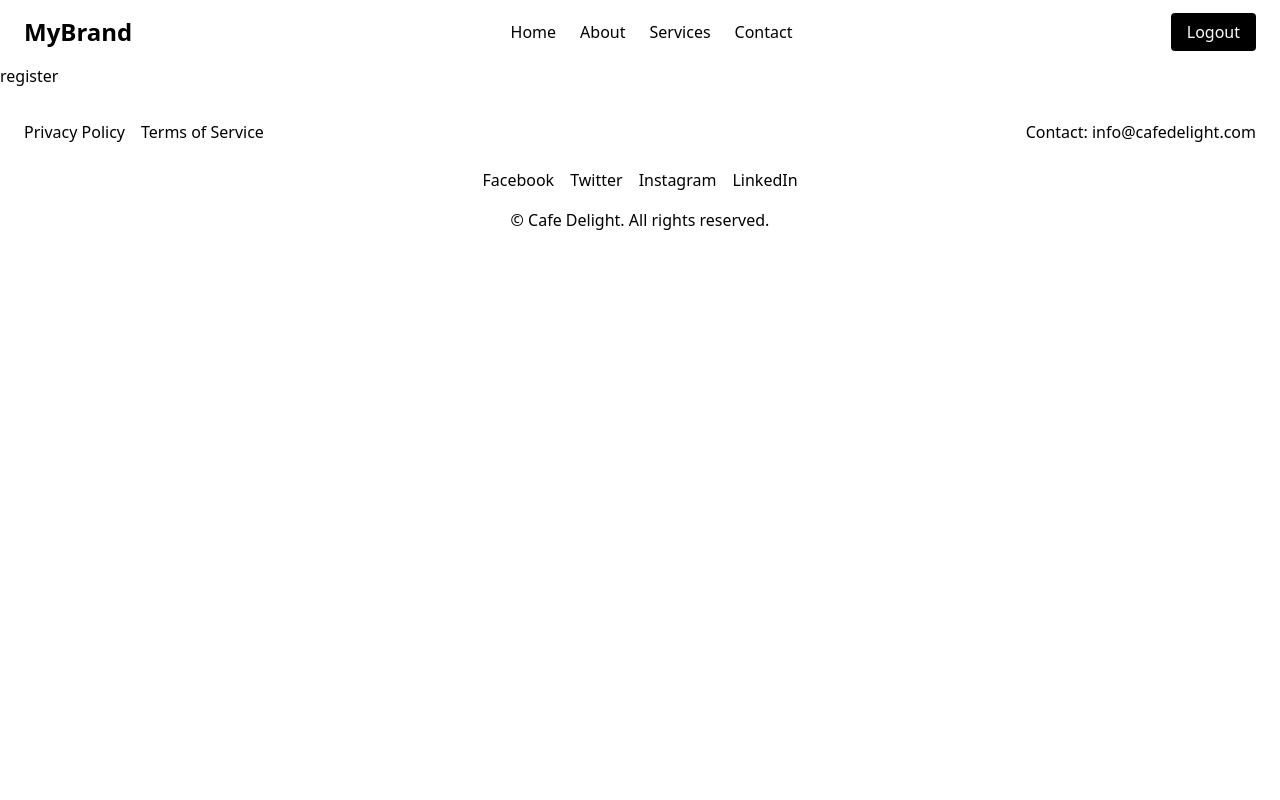
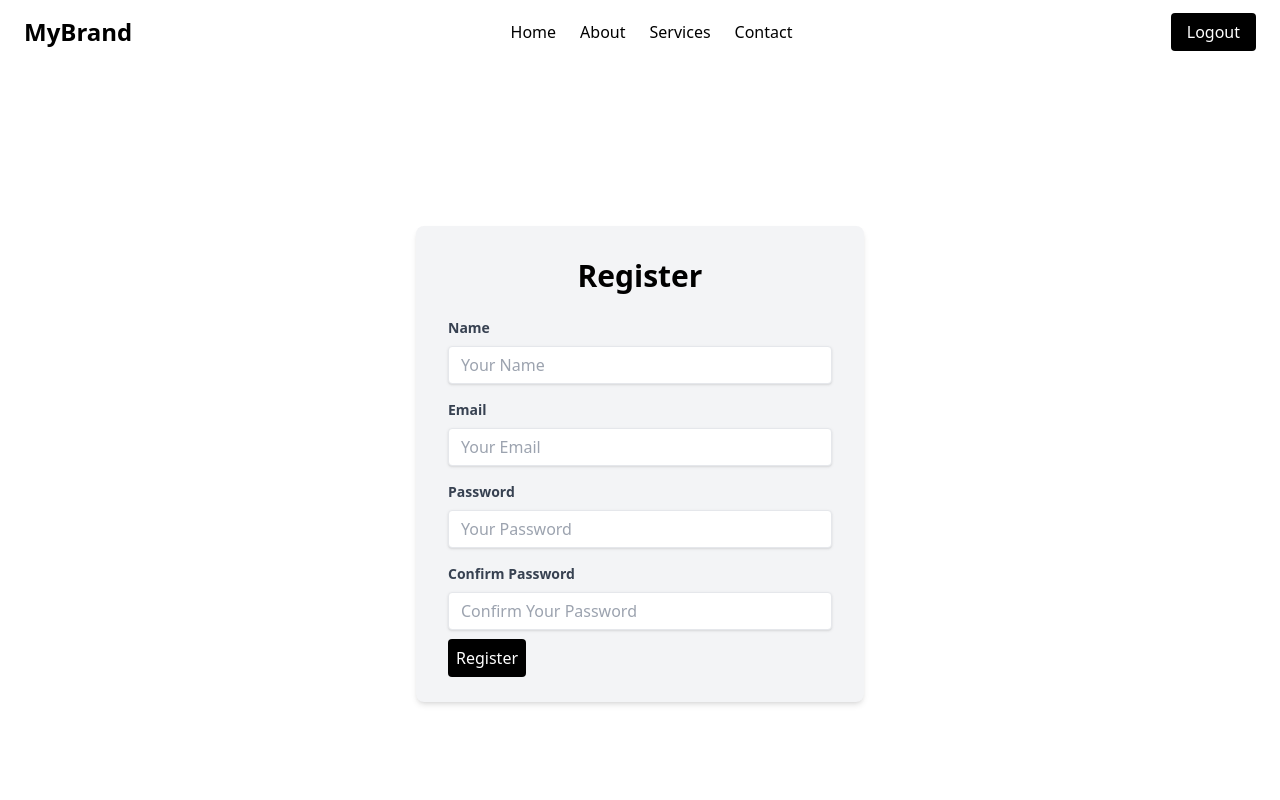
Before and after one commit to AvinashMarkad/Next-Js, a Next.js app in the folder my-app/: page /register in a window 1280 px wide. Shown: the top 800 px of the page. Built offline with nearby package versions, Linux system fonts and the light colour scheme.

Commit message:
register page

```diff
--- a/my-app/src/app/(auth)/register/page.tsx
+++ b/my-app/src/app/(auth)/register/page.tsx
@@ -1,7 +1,60 @@
-export default function register(){
-    return(
-        <div>
-            <h1>register</h1>
-        </div>
+export default function Register() {
+    return (
+        <section className="flex items-center justify-center min-h-screen bg-white p-6">
+            <div className="max-w-md w-full bg-gray-100 rounded-lg p-8 shadow-md">
+                <h2 className="text-3xl font-bold text-center text-black mb-6">Register</h2>
+                <form>
+                    <div className="mb-4">
+                        <label className="block text-gray-700 text-sm font-bold mb-2" htmlFor="name">
+                            Name
+                        </label>
+                        <input
+                            type="text"
+                            id="name"
+                            placeholder="Your Name"
+                            className="shadow appearance-none border rounded w-full py-2 px-3 text-gray-700 leading-tight focus:outline-none focus:shadow-outline"
+                            required
+                        />
+                    </div>
+                    <div className="mb-4">
+                        <label className="block text-gray-700 text-sm font-bold mb-2" htmlFor="email">
+                            Email
+                        </label>
+                        <input
+                            type="email"
+                            id="email"
+                            placeholder="Your Email"
+                            className="shadow appearance-none border rounded w-full py-2 px-3 text-gray-700 leading-tight focus:outline-none focus:shadow-outline"
+                            required
+                        />
+                    </div>
+                    <div className="mb-4">
+                        <label className="block text-gray-700 text-sm font-bold mb-2" htmlFor="password">
+                            Password
+                        </label>
+                        <input
+                            type="password"
+                            id="password"
+                            placeholder="Your Password"
+                            className="shadow appearance-none border rounded w-full py-2 px-3 text-gray-700 leading-tight focus:outline-none focus:shadow-outline"
+                            required
+                        />
+                    </div>
+                    <div className="mb-4">
+                        <label className="block text-gray-700 text-sm font-bold mb-2" htmlFor="confirm-password">
+                            Confirm Password
+                        </label>
+                        <input
+                            type="password"
+                            id="confirm-password"
+                            placeholder="Confirm Your Password"
+                            className="shadow appearance-none border rounded w-full py-2 px-3 text-gray-700 leading-tight focus:outline-none focus:shadow-outline"
+                            required
+                        />
+                    </div>
+                    <a className="bg-black text-white p-2 rounded w-full hover:bg-gray-800 transition" href="/login">Register</a>
+                </form>
+            </div>
+        </section>
     );
 }
```
